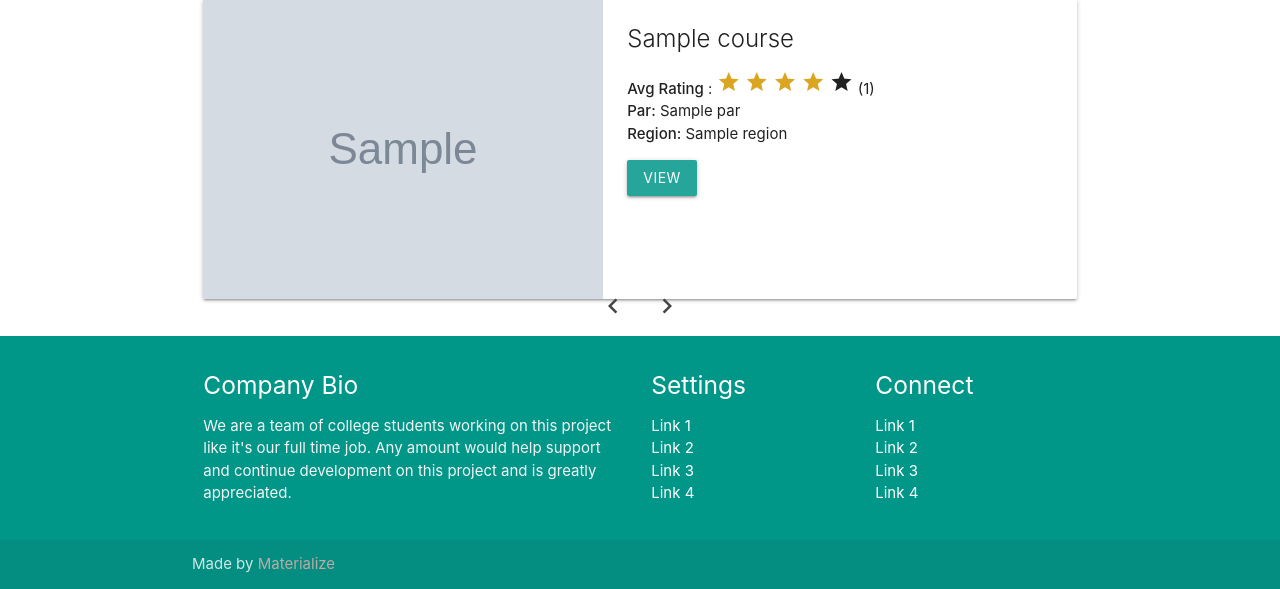
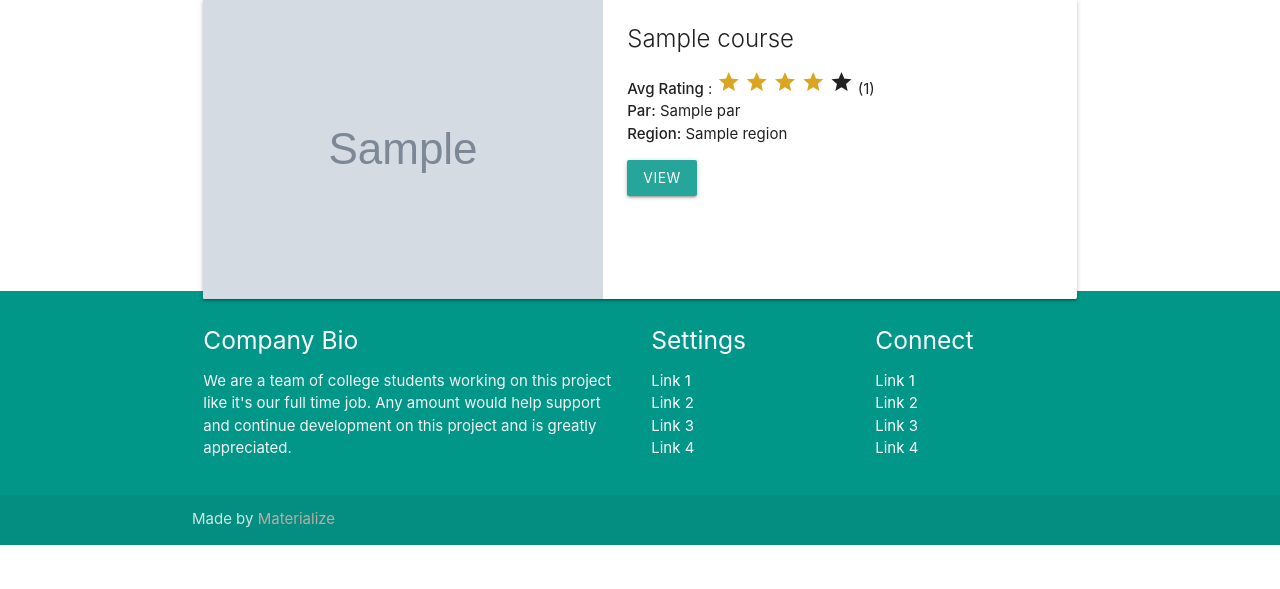
Before and after one commit to SPawson/Golf-course-review-site, a Flask app: a page that uses templates/search-results.html in a window 1280 px wide. Shown: the part 147-736 px from the top of the page. Run offline with Flask 2, Linux system fonts and the light colour scheme; the visitor is signed in with stand-in values (Sample User, id 1); grey boxes marked "Sample" are stand-in pictures; a database or web service that is not in the repository returns one stand-in record (values such as "Sample title"); some libraries are stand-ins or nearby versions.

Commit message:
Pagination button functionality

```diff
--- a/app.py
+++ b/app.py
@@ -83,13 +83,20 @@ def search(searching,dir):
         #search_results = get_search_results(5,skip_amount,count,None)
 
     pagination = math.ceil(count/limit)
-    next_url = True
-    previous_url = False
 
-    if pagination == int(session["skip"]):
+
+
+    if pagination -1 != int(session["skip"]):
+        next_url = True
+    else:
         next_url = False
 
-    return render_template('search-results.html', results = results, pagination = pagination, next_url = next_url)
+    if int(session["skip"]) != 0:
+        previous_url = True
+    else:
+        previous_url = False
+
+    return render_template('search-results.html', results = results, pagination = pagination, next_url = next_url, previous_url = previous_url)
 
 def get_search_results(limit,skip_amount,search_count,search_term):
     results = Search_Results(limit)
--- a/static/css/main.css
+++ b/static/css/main.css
@@ -19,3 +19,6 @@
 .card-row{
     display: block;
 }
+#course-pagination .disabled{
+    display: none;
+}
--- a/static/js/pagination.js
+++ b/static/js/pagination.js
@@ -1,24 +1,24 @@
+function checkState(){
+    if (this.classlist.contains("disabled")){
+        this.disabled = true;
+        console.log("clicked")
+    }
+    else{
+        this.disabled = false;
+    }
+
+}
+
 document.addEventListener('DOMContentLoaded', function() {
     //Add mouse click event to each star element
-    var chevron_next = document.getElementsByClassName(".chev-next");
-    var chevron_prev = document.getElementsByClassName(".chev-prev");
+    var chevron_next = document.getElementsByClassName("chev-next")[0];
+    var chevron_prev = document.getElementsByClassName("chev-prev")[0];
 
-    chevron_next.addEventListener("click",checkState());
-    chevron_prev.addEventListener("click",checkState());
+    chevron_next.addEventListener("click",checkState,false);
+    chevron_prev.addEventListener("click",checkState,false);
 
 
 
 
 
 });
-
-function checkState(this){
-
-    if (this.classlist.contains("disabled")){
-        this.disabled = true;
-    }
-    else{
-        this.disabled = false;
-    }
-
-};
--- a/templates/search-results.html
+++ b/templates/search-results.html
@@ -41,13 +41,21 @@
     </div>
     {% endfor %}
     <!--disabled-->
-    <ul class="pagination">
-        <li class="waves-effect chev-prev"><a href="{{url_for('search', searching = False ,dir='prev')}}"><i class="material-icons">chevron_left</i></a></li>
+    <ul id="course-pagination"class="pagination">
+        {% if previous_url == True %}
+        <li class="waves-effect chev-prev"><a href="{{url_for('search', searching = False ,dir='prev')}}"><i
+                    class="material-icons">chevron_left</i></a></li>
+        {% else %}
+        <li class="waves-effect chev-prev disabled"><a href="{{url_for('search', searching = False ,dir='prev')}}"><i
+                    class="material-icons">chevron_left</i></a></li>
+        {% endif %}
         {% if next_url == True %}
-        <li class="waves-effect chev-next"><a href="{{url_for('search', searching = False ,dir='next')}}"><i class="material-icons">chevron_right</i></a></li>
+        <li class="waves-effect chev-next"><a href="{{url_for('search', searching = False ,dir='next')}}"><i
+                    class="material-icons">chevron_right</i></a></li>
     </ul>
     {% else %}
-      <li class="chev-next disabled"><a href="{{url_for('search', searching = False ,dir='next')}}"><i class="material-icons">chevron_right</i></a></li>
+    <li class="chev-next disabled"><a href="{{url_for('search', searching = False ,dir='next')}}"><i
+                class="material-icons">chevron_right</i></a></li>
     </ul>
     {% endif %}
 </div>
```
Lines whose indentation alone changed are shown as unchanged.
